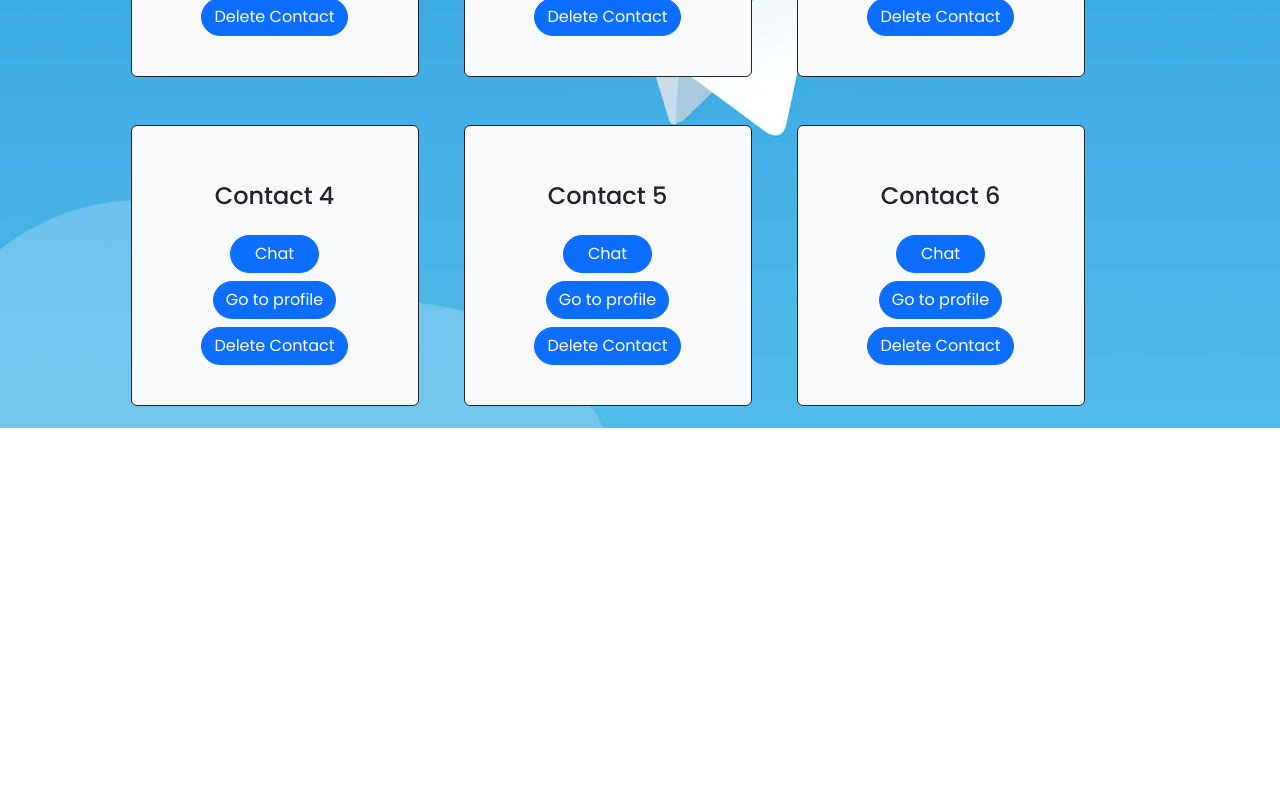
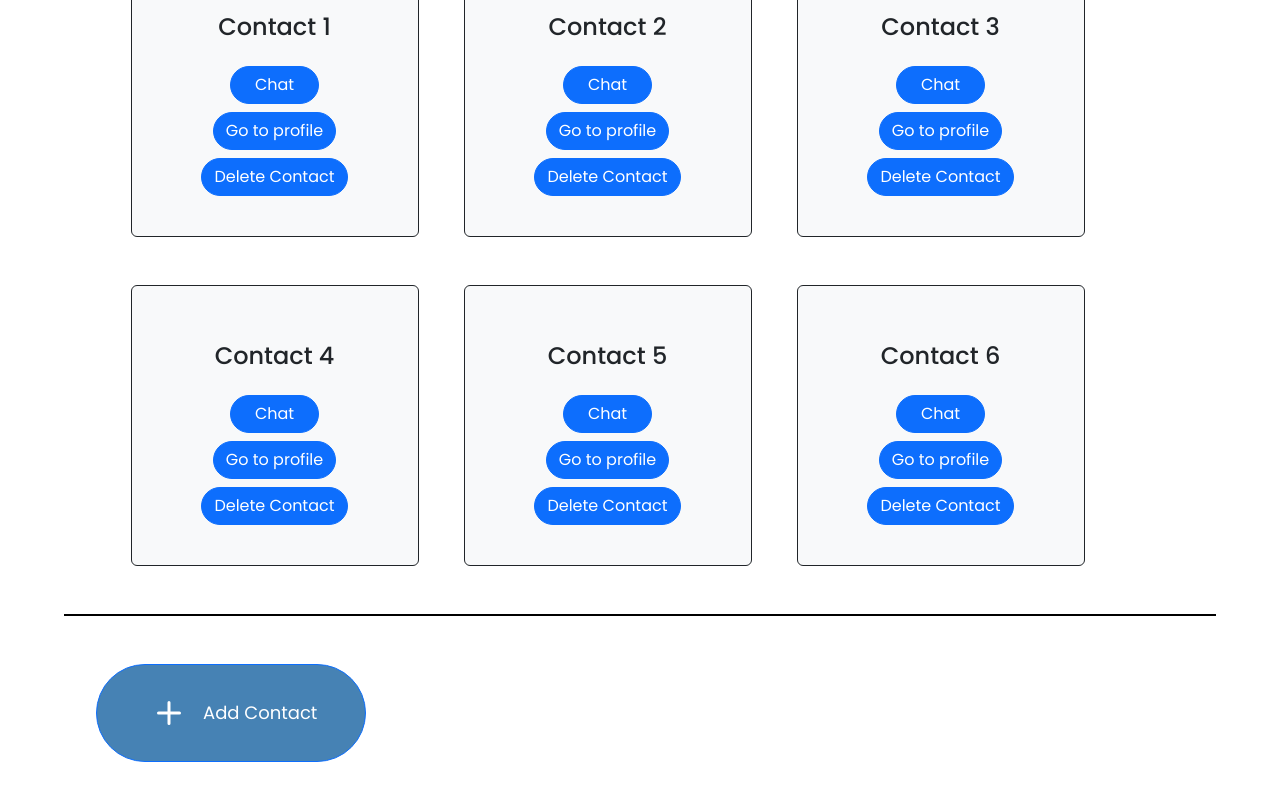
Before and after one commit to WeakViper/LinkedlnTracker, a React (Create React App) app in the folder frontend/: page /home in a window 1280 px wide. Shown: the part 372-1172 px from the top of the page. Before the commit the page ends 802 px from the top, so only its background shows below. Built offline with nearby package versions, Linux system fonts and the light colour scheme.

Commit message:
improved home page

```diff
--- a/frontend/src/Home/Home.js
+++ b/frontend/src/Home/Home.js
@@ -1,22 +1,21 @@
 import HomeNavbar from "./HomeNavbar";
 import Contacts from "./Contacts";
 import BackgroundImage from "../assets/BackgroundMain.jpeg"
+import AddContactButton from "./addContactButton";
 
 const Home = () => {
     return (
-        <div style={{
-            backgroundImage: `url(${BackgroundImage})`,
-            backgroundSize: 'cover',
-            backgroundRepeat: 'no-repeat',
-            backgroundAttachment: 'fixed',
-            margin: 0,
-            padding: 0,
-            height: '100vh',
-          }}>
         <div className="HomePage">
             <HomeNavbar sticky="top" exact />
+            <div className="d-flex justify-content-start">
+                <h1 className="h2 m-5" style={{color: "black", fontWeight: "bold"}}>
+                    My Contacts
+                </h1>
+            </div>
+            <div className="line-separator mb-5" style={{borderTop: "2px solid black", width: "90%", marginLeft: "5%", marginRight: "5%"}}></div>
             <Contacts />
-        </div>
+            <div className="line-separator mb-5" style={{borderTop: "2px solid black", width: "90%", marginLeft: "5%", marginRight: "5%"}}></div>
+            <AddContactButton />
         </div>
     );
 }
--- /dev/null
+++ b/frontend/src/Home/addContactButton.css
@@ -0,0 +1,26 @@
+.orderNowButton {
+    background-color: #4682B4;
+    color: white;
+    border-radius: 12px;
+    height: 80px;
+    transition: background-color 0.3s ease;
+    display: flex;
+    align-items: center;
+    justify-content: center;
+    padding: 0 20px;
+    cursor: pointer;
+}
+
+.orderNowButton:hover {
+    background-color: #1F51FF;
+}
+
+.orderNowButton span {
+    margin-left: 10px;
+    font-size: 18px;
+}
+
+.orderNowButton svg {
+    width: 48px;
+    height: 48px;
+}
--- /dev/null
+++ b/frontend/src/Home/addContactButton.js
@@ -0,0 +1,26 @@
+import "./addContactButton.css";
+import { useNavigate } from 'react-router-dom';
+import { Plus } from 'react-bootstrap-icons';
+
+const AddContactButton = () => {
+
+    const navigate = useNavigate();
+
+    const handleClick = () => {
+        navigate('/signup');
+    };
+
+    return (
+        <div className="OrderButtonLanding">
+            <div className="d-flex justify-content-start m-5 px-5"> {/* Use justify-content-start to align to the left */}
+                <button type="submit" className="btn orderNowButton rounded-pill p-5 btn-primary" onClick={handleClick}>
+                    <Plus color="white" size={48} />
+                    <span>Add Contact</span>
+                </button>
+            </div>
+            <div className="line-separator my-5"></div>
+        </div>
+    );
+}
+
+export default AddContactButton;
```
